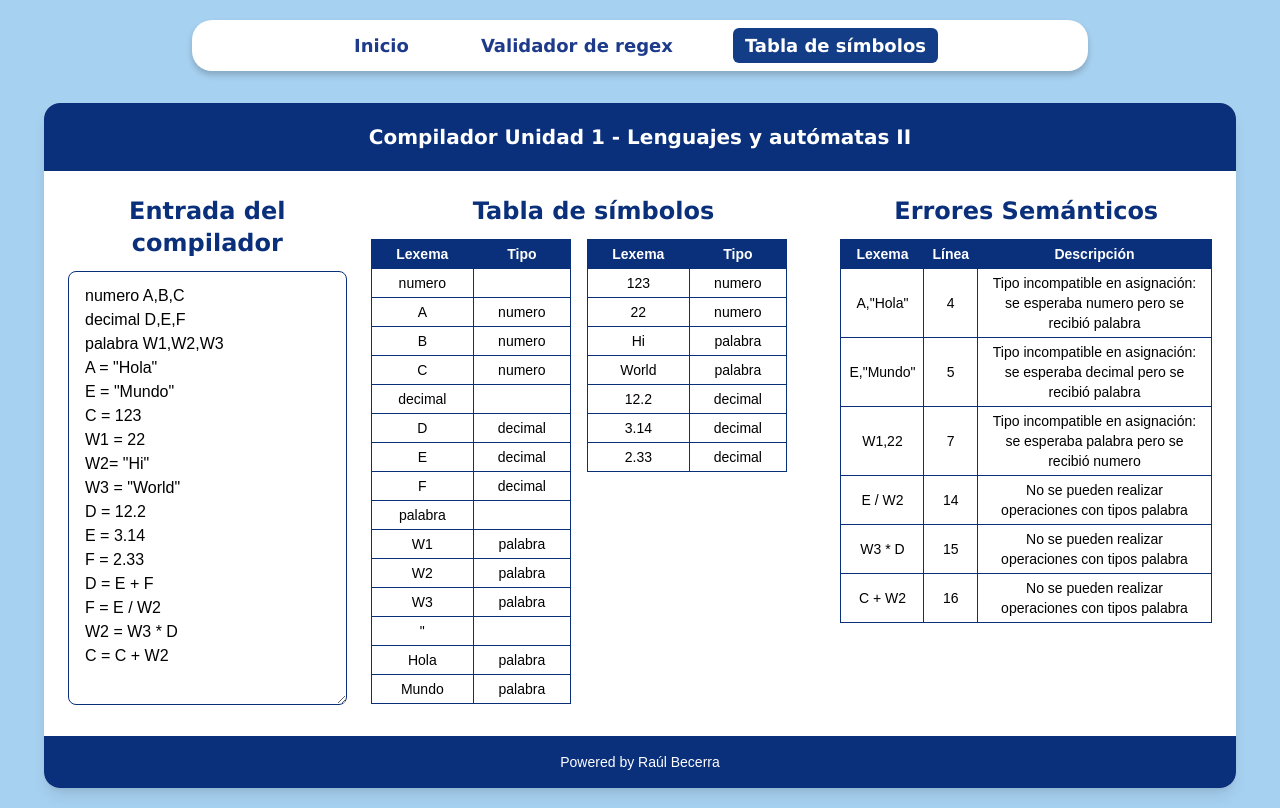
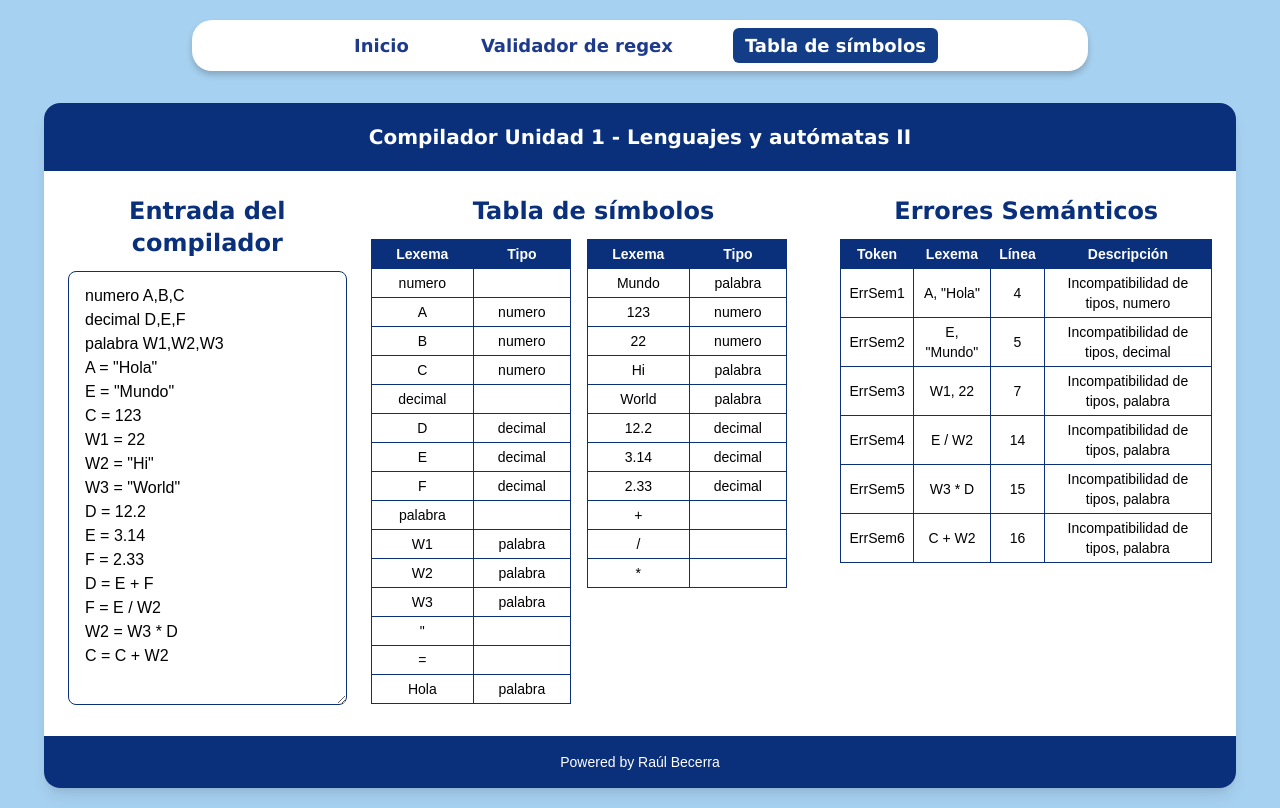
Before and after one commit to RaulBecerraB/LangsAndAutomataCompiler, a Next.js app: page /Symbol-table in a window 1280 px wide. Built offline with nearby package versions, Linux system fonts and the light colour scheme.

Commit message:
feat(semantic-errors): add Token column to error display table
Add Token column to semantic errors table to display unique error identifiers (ErrSem1, ErrSem2, etc.) for better error tracking and reference.

```diff
--- a/src/app/Symbol-table/page.jsx
+++ b/src/app/Symbol-table/page.jsx
@@ -9,7 +9,7 @@ A = "Hola"
 E = "Mundo"
 C = 123
 W1 = 22
-W2= "Hi"
+W2 = "Hi"
 W3 = "World"
 D = 12.2
 E = 3.14
@@ -26,13 +26,11 @@ C = C + W2`
   // Función auxiliar para obtener símbolos únicos
   const getUniqueSymbols = (symbols) => {
     const uniqueMap = new Map();
-
     symbols.forEach(symbol => {
       if (!uniqueMap.has(symbol.lexema)) {
         uniqueMap.set(symbol.lexema, symbol);
       }
     });
-
     return Array.from(uniqueMap.values());
   }
 
@@ -43,6 +41,7 @@ C = C + W2`
     const symbolsMap = new Map()
     const errors = []
     let currentLine = 1
+    let errorCounter = 1
 
     // Función para obtener el número de línea basado en la posición del texto
     const getLineNumber = (text, position) => {
@@ -71,7 +70,7 @@ C = C + W2`
       currentLine = getLineNumber(text, lastIndex)
       lastIndex += token.length
 
-      // Procesar declaraciones de variables como parte del análisis de lexemas
+      // Procesar declaraciones de variables (numero, decimal, palabra)
       if (['numero', 'decimal', 'palabra'].includes(token.toLowerCase())) {
         const type = token.toLowerCase()
         symbolsMap.set(`${token}_${symbolsMap.size}`, { lexema: token, tipo: '' })
@@ -80,51 +79,41 @@ C = C + W2`
         let j = i + 1
         const currentLineNumber = currentLine
         let variables = []
-
         while (j < tokens.length) {
           const nextToken = tokens[j].trim()
-          // Si cambiamos de línea o encontramos un token que no es variable ni coma, terminamos
           if (getLineNumber(text, text.indexOf(nextToken, lastIndex)) !== currentLineNumber) {
             break
           }
           if (nextToken !== ',' && !/^[A-Za-z_]\w*$/.test(nextToken)) {
             break
           }
-          // Si es un identificador válido, lo guardamos
           if (/^[A-Za-z_]\w*$/.test(nextToken)) {
             variables.push(nextToken)
           }
           j++
         }
-
-        // Procesar todas las variables encontradas
+        // Registrar cada variable declarada
         variables.forEach(variable => {
           declaredVariables[variable] = type
           symbolsMap.set(`${variable}_${symbolsMap.size}`, { lexema: variable, tipo: type })
         })
-
         i = j - 1
         continue
       }
 
-      // Verificar variables no declaradas (solo si no es una declaración)
+      // Verificar variables no declaradas (si no es parte de una declaración)
       if (/^[A-Za-z_]\w*$/.test(token) &&
-          !['numero', 'decimal', 'palabra'].includes(token) &&
-          !declaredVariables.hasOwnProperty(token)) {
+        !['numero', 'decimal', 'palabra'].includes(token) &&
+        !declaredVariables.hasOwnProperty(token)) {
         errors.push({
+          token: `ErrSem${errorCounter++}`,
           lexema: token,
           linea: currentLine,
-          descripcion: 'Variable no declarada'
+          descripcion: 'Variable indefinida'
         })
       }
 
-      // Manejar las comillas como lexemas separados
-      if (token === '"') {
-        symbolsMap.set(`"_${symbolsMap.size}`, { lexema: '"', tipo: '' })
-        continue
-      }
-
-      // Eliminar las comillas al almacenar el token en la tabla de símbolos
+      // Almacenar literales de cadena sin las comillas
       if (token.startsWith('"') && token.endsWith('"')) {
         const cleanToken = token.slice(1, -1)
         symbolsMap.set(`${cleanToken}_${symbolsMap.size}`, {
@@ -142,24 +131,25 @@ C = C + W2`
         // Verificar si la variable está declarada
         if (!declaredVariables.hasOwnProperty(variable)) {
           errors.push({
+            token: `ErrSem${errorCounter++}`,
             lexema: variable,
             linea: currentLine,
-            descripcion: 'Variable no declarada'
+            descripcion: 'Variable indefinida'
           })
           continue
         }
 
-        // Si hay una operación después del valor
+        // Caso de operación aritmética
         if (i + 2 < tokens.length && ['+', '-', '*', '/'].includes(tokens[i + 2])) {
           const operator = tokens[i + 2]
           const secondOperand = tokens[i + 3]
 
-          // Verificar si el segundo operando está declarado (si es una variable)
           if (/^[A-Za-z_]\w*$/.test(secondOperand) && !declaredVariables.hasOwnProperty(secondOperand)) {
             errors.push({
+              token: `ErrSem${errorCounter++}`,
               lexema: secondOperand,
               linea: currentLine,
-              descripcion: 'Variable no declarada'
+              descripcion: 'Variable indefinida'
             })
             continue
           }
@@ -167,24 +157,25 @@ C = C + W2`
           const firstOperandType = getValueType(value)
           const secondOperandType = getValueType(secondOperand)
 
-          // Validar tipos en operaciones
+          // Si alguno es de tipo palabra, se considera incompatibilidad
           if (firstOperandType === 'palabra' || secondOperandType === 'palabra') {
             errors.push({
+              token: `ErrSem${errorCounter++}`,
               lexema: `${value} ${operator} ${secondOperand}`,
               linea: currentLine,
-              descripcion: 'No se pueden realizar operaciones con tipos palabra'
+              descripcion: 'Incompatibilidad de tipos, palabra'
             })
             continue
           }
 
-          // Validar resultado de la operación con el tipo de la variable
-          const resultType = firstOperandType === 'decimal' || secondOperandType === 'decimal' ? 'decimal' : 'numero'
-
+          // Determinar tipo resultante (si alguno es decimal, resulta decimal; sino, número)
+          const resultType = (firstOperandType === 'decimal' || secondOperandType === 'decimal') ? 'decimal' : 'numero'
           if (varType !== resultType && !(varType === 'decimal' && resultType === 'numero')) {
             errors.push({
+              token: `ErrSem${errorCounter++}`,
               lexema: `${variable} = ${value} ${operator} ${secondOperand}`,
               linea: currentLine,
-              descripcion: `Tipo incompatible en asignación: se esperaba ${varType} pero la operación resulta en ${resultType}`
+              descripcion: `Incompatibilidad de tipos, ${varType}`
             })
           }
         } else {
@@ -196,25 +187,39 @@ C = C + W2`
               (varType === 'decimal' && (valueType === 'decimal' || valueType === 'numero')) ||
               (varType === 'palabra' && valueType === 'palabra')
             )
-
             if (!isCompatible) {
               errors.push({
-                lexema: `${variable},${value}`,
+                token: `ErrSem${errorCounter++}`,
+                lexema: `${variable}, ${value}`,
                 linea: currentLine,
-                descripcion: `Tipo incompatible en asignación: se esperaba ${varType} pero se recibió ${valueType}`
+                descripcion: `Incompatibilidad de tipos, ${varType}`
               })
             }
           }
         }
       }
 
-      // Actualizar tabla de símbolos
-      if (!/[=+\-*/;,]/.test(token)) {
+      // Procesar operadores aritméticos y de asignación
+      if (/[=+\-*/]/.test(token)) {
+        symbolsMap.set(`${token}_${symbolsMap.size}`, {
+          lexema: token,
+          tipo: ''
+        })
+        continue
+      }
+
+      // Manejar las comillas como lexemas separados
+      if (token === '"') {
+        symbolsMap.set(`"_${symbolsMap.size}`, { lexema: '"', tipo: '' })
+        continue
+      }
+
+      // Agregar otros tokens a la tabla de símbolos
+      if (!/[,;]/.test(token)) {
         symbolsMap.set(`${token}_${symbolsMap.size}`, {
           lexema: token,
           tipo: getValueType(token) || ''
         })
-        console.log(symbolsMap)
       }
     }
 
@@ -223,7 +228,6 @@ C = C + W2`
     setInput(text)
   }
 
-  // Move this useEffect after analyzeInput is defined
   useEffect(() => {
     analyzeInput(defaultInput)
   }, [])
@@ -284,7 +288,7 @@ C = C + W2`
               </div>
             )}
 
-            {/* Nueva columna - Tabla de errores semánticos */}
+            {/* Columna derecha - Tabla de errores semánticos */}
             {input && (
               <div className="w-full md:w-1/3">
                 <h2 className="text-[#0A2F7B] text-2xl font-semibold mb-3">
@@ -294,6 +298,7 @@ C = C + W2`
                   <table className="w-full border-collapse border border-[#0A2F7B] text-sm">
                     <thead>
                       <tr className="bg-[#0A2F7B] text-white">
+                        <th className="px-2 py-1 border border-[#0A2F7B]">Token</th>
                         <th className="px-2 py-1 border border-[#0A2F7B]">Lexema</th>
                         <th className="px-2 py-1 border border-[#0A2F7B]">Línea</th>
                         <th className="px-2 py-1 border border-[#0A2F7B]">Descripción</th>
@@ -302,6 +307,7 @@ C = C + W2`
                     <tbody>
                       {semanticErrors.map((error, index) => (
                         <tr key={index} className="bg-white">
+                          <td className="px-2 py-1 border border-[#0A2F7B] text-center">{error.token}</td>
                           <td className="px-2 py-1 border border-[#0A2F7B] text-center">{error.lexema}</td>
                           <td className="px-2 py-1 border border-[#0A2F7B] text-center">{error.linea}</td>
                           <td className="px-2 py-1 border border-[#0A2F7B] text-center">{error.descripcion}</td>
```
